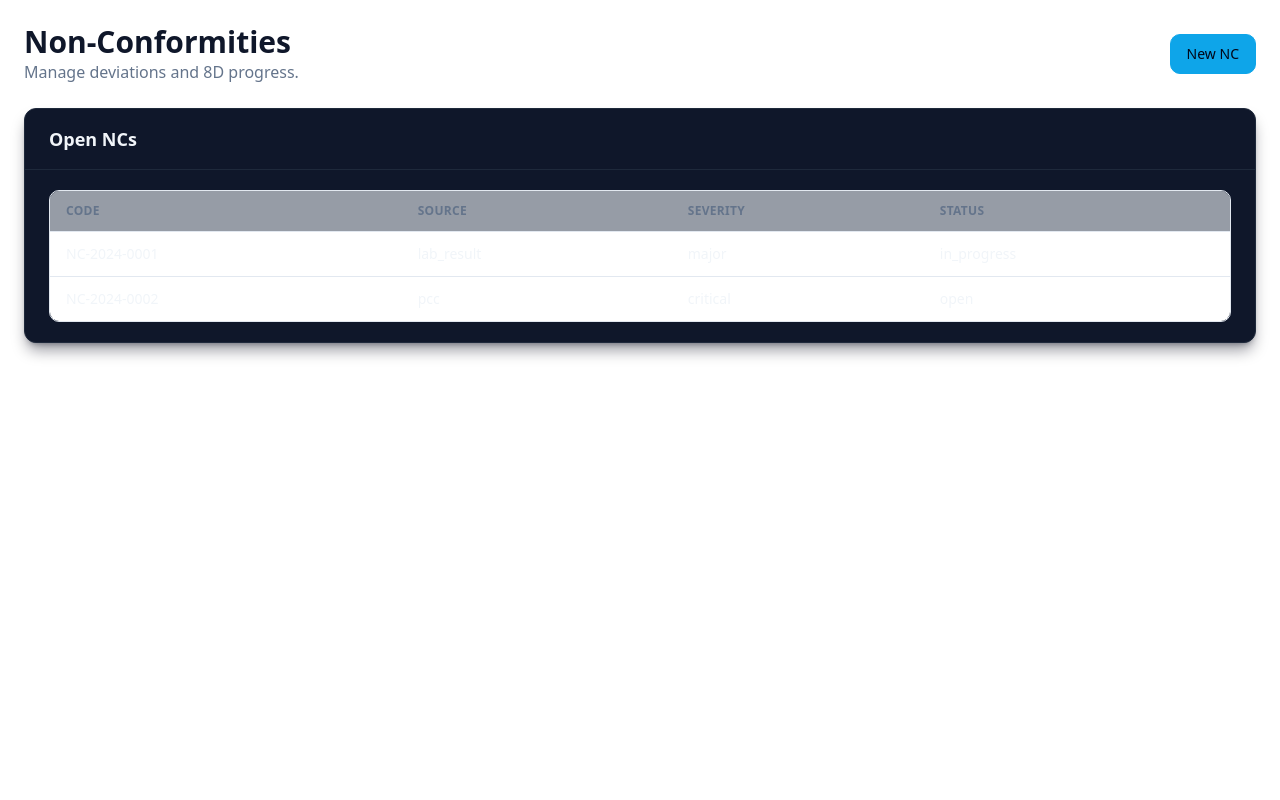
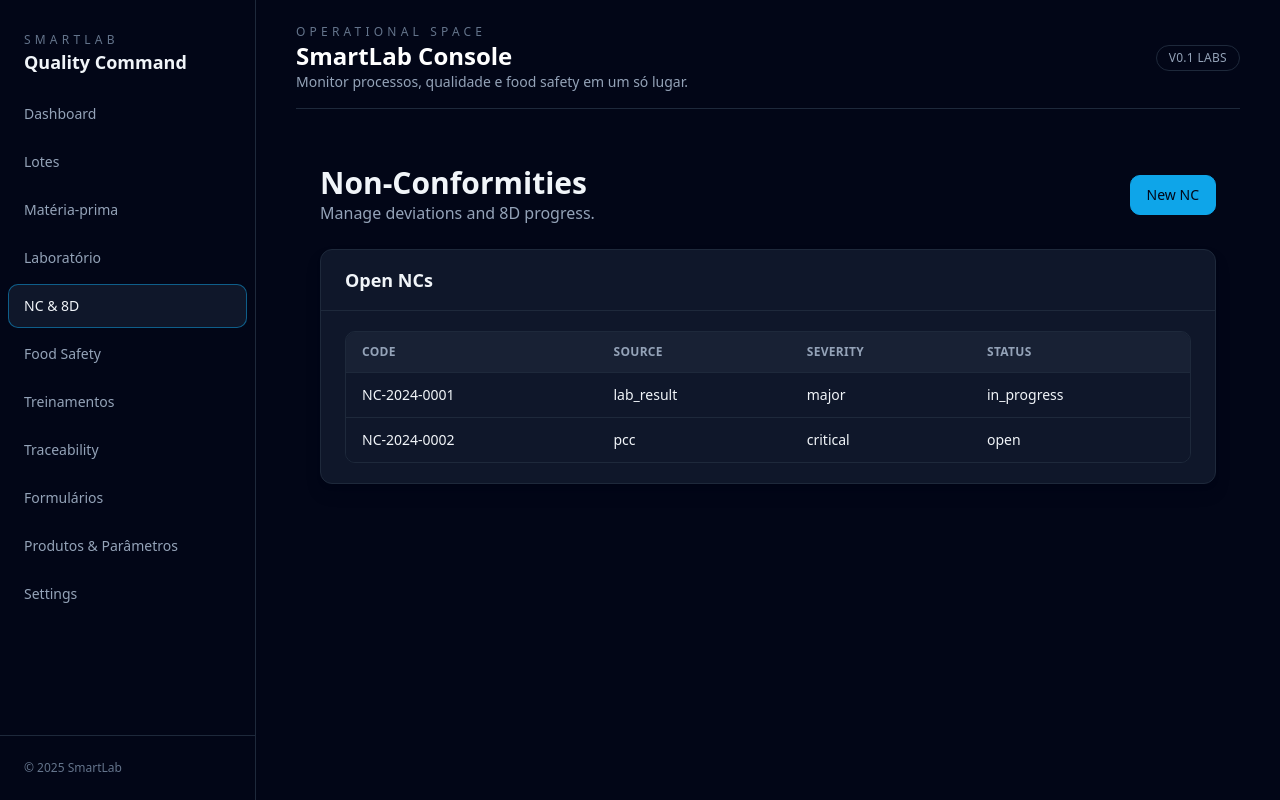
Before and after one commit to fredydomingus22-wq/SmartLab, a Next.js app: page /nc in a window 1280 px wide. Built offline with nearby package versions, Linux system fonts and the light colour scheme.

Commit message:
Add SmartLab layout shell and sidebar

```diff
--- a/app/layout.tsx
+++ b/app/layout.tsx
@@ -3,6 +3,7 @@ import "./globals.css";
 import { cn } from "@/lib/utils";
 import { ThemeProvider } from "@/components/ui/theme-provider";
 import type { ReactNode } from "react";
+import { AppShell } from "@/components/layout/AppShell";
 
 export const metadata: Metadata = {
   title: "SMART LAB",
@@ -18,11 +19,11 @@ export default function RootLayout({
     <html lang="en" suppressHydrationWarning>
       <body
         className={cn(
-          "min-h-screen bg-background font-sans antialiased"
+          "min-h-screen bg-slate-950 font-sans antialiased text-slate-100"
         )}
       >
-        <ThemeProvider attribute="class" defaultTheme="system" enableSystem>
-          {children}
+        <ThemeProvider attribute="class" defaultTheme="dark" enableSystem>
+          <AppShell>{children}</AppShell>
         </ThemeProvider>
       </body>
     </html>
--- /dev/null
+++ b/components/layout/AppShell.tsx
@@ -0,0 +1,71 @@
+"use client";
+
+import type { ReactNode } from "react";
+import Link from "next/link";
+import { usePathname } from "next/navigation";
+import { cn } from "@/lib/utils";
+import Sidebar, { sidebarNavItems } from "./Sidebar";
+
+interface AppShellProps {
+  children: ReactNode;
+}
+
+export function AppShell({ children }: AppShellProps) {
+  const pathname = usePathname();
+
+  return (
+    <div className="flex min-h-screen bg-slate-950 text-slate-100">
+      <Sidebar />
+      <div className="flex w-full flex-1 flex-col">
+        <div className="border-b border-slate-800 bg-slate-950 md:hidden">
+          <div className="flex items-center justify-between px-4 py-4">
+            <div>
+              <p className="text-xs uppercase tracking-[0.3em] text-slate-500">SmartLab</p>
+              <p className="text-lg font-semibold text-slate-100">Quality Control</p>
+            </div>
+          </div>
+          <nav className="flex gap-2 overflow-x-auto px-2 pb-4">
+            {sidebarNavItems.map((item) => {
+              const isActive =
+                item.href === "/"
+                  ? pathname === "/"
+                  : pathname.startsWith(item.href);
+              return (
+                <Link
+                  key={item.href}
+                  href={item.href}
+                  className={cn(
+                    "whitespace-nowrap rounded-full border border-transparent px-3 py-1 text-xs font-medium text-slate-400",
+                    "hover:border-slate-700 hover:text-slate-100",
+                    isActive && "border-sky-500/60 bg-slate-900 text-slate-100"
+                  )}
+                >
+                  {item.label}
+                </Link>
+              );
+            })}
+          </nav>
+        </div>
+        <main className="flex-1 overflow-y-auto px-4 py-6 md:px-10">
+          <header className="mb-8 flex flex-col gap-4 border-b border-slate-800 pb-4 sm:flex-row sm:items-center sm:justify-between">
+            <div>
+              <p className="text-xs uppercase tracking-[0.35em] text-slate-500">Operational Space</p>
+              <h1 className="text-2xl font-semibold text-white">SmartLab Console</h1>
+              <p className="text-sm text-slate-400">
+                Monitor processos, qualidade e food safety em um só lugar.
+              </p>
+            </div>
+            <div className="flex items-center gap-3">
+              <span className="rounded-full border border-slate-800 px-3 py-1 text-xs uppercase tracking-wide text-slate-400">
+                v0.1 Labs
+              </span>
+            </div>
+          </header>
+          <div className="space-y-6">{children}</div>
+        </main>
+      </div>
+    </div>
+  );
+}
+
+export default AppShell;
--- /dev/null
+++ b/components/layout/Sidebar.tsx
@@ -0,0 +1,80 @@
+"use client";
+
+import Link from "next/link";
+import { usePathname } from "next/navigation";
+import { cn } from "@/lib/utils";
+
+export type SidebarNavItem = {
+  label: string;
+  href: string;
+};
+
+export const sidebarNavItems: readonly SidebarNavItem[] = [
+  { label: "Dashboard", href: "/" },
+  { label: "Lotes", href: "/lotes" },
+  { label: "Matéria-prima", href: "/materia-prima" },
+  { label: "Laboratório", href: "/laboratorio" },
+  { label: "NC & 8D", href: "/nc" },
+  { label: "Food Safety", href: "/food-safety" },
+  { label: "Treinamentos", href: "/treinamentos" },
+  { label: "Traceability", href: "/traceability" },
+  { label: "Formulários", href: "/formularios" },
+  { label: "Produtos & Parâmetros", href: "/produtos-parametros" },
+  { label: "Settings", href: "/settings" },
+];
+
+const currentYear = new Date().getFullYear();
+
+type SidebarProps = {
+  className?: string;
+  items?: readonly SidebarNavItem[];
+};
+
+export function Sidebar({ className, items = sidebarNavItems }: SidebarProps) {
+  const pathname = usePathname();
+
+  return (
+    <aside
+      className={cn(
+        "hidden h-screen w-64 flex-col border-r border-slate-800 bg-slate-950 text-slate-100 md:flex",
+        className
+      )}
+    >
+      <div className="flex h-full flex-col">
+        <div className="px-6 pb-4 pt-8">
+          <p className="text-xs uppercase tracking-[0.35em] text-slate-500">SmartLab</p>
+          <p className="text-lg font-semibold text-slate-100">Quality Command</p>
+        </div>
+        <nav className="flex-1 space-y-1 px-2">
+          {items.map((item) => {
+            const isActive =
+              item.href === "/"
+                ? pathname === "/"
+                : pathname.startsWith(item.href);
+
+            return (
+              <Link
+                key={item.href}
+                href={item.href}
+                className={cn(
+                  "group flex items-center rounded-md px-4 py-3 text-sm font-medium text-slate-400 transition",
+                  "hover:bg-slate-900 hover:text-slate-100",
+                  isActive &&
+                    "bg-slate-900 text-slate-100 ring-1 ring-inset ring-sky-500/50"
+                )}
+                aria-current={isActive ? "page" : undefined}
+              >
+                <span>{item.label}</span>
+              </Link>
+            );
+          })}
+        </nav>
+        <div className="border-t border-slate-800 px-6 py-6 text-xs text-slate-500">
+          © {currentYear} SmartLab
+        </div>
+      </div>
+    </aside>
+  );
+}
+
+export default Sidebar;
```
